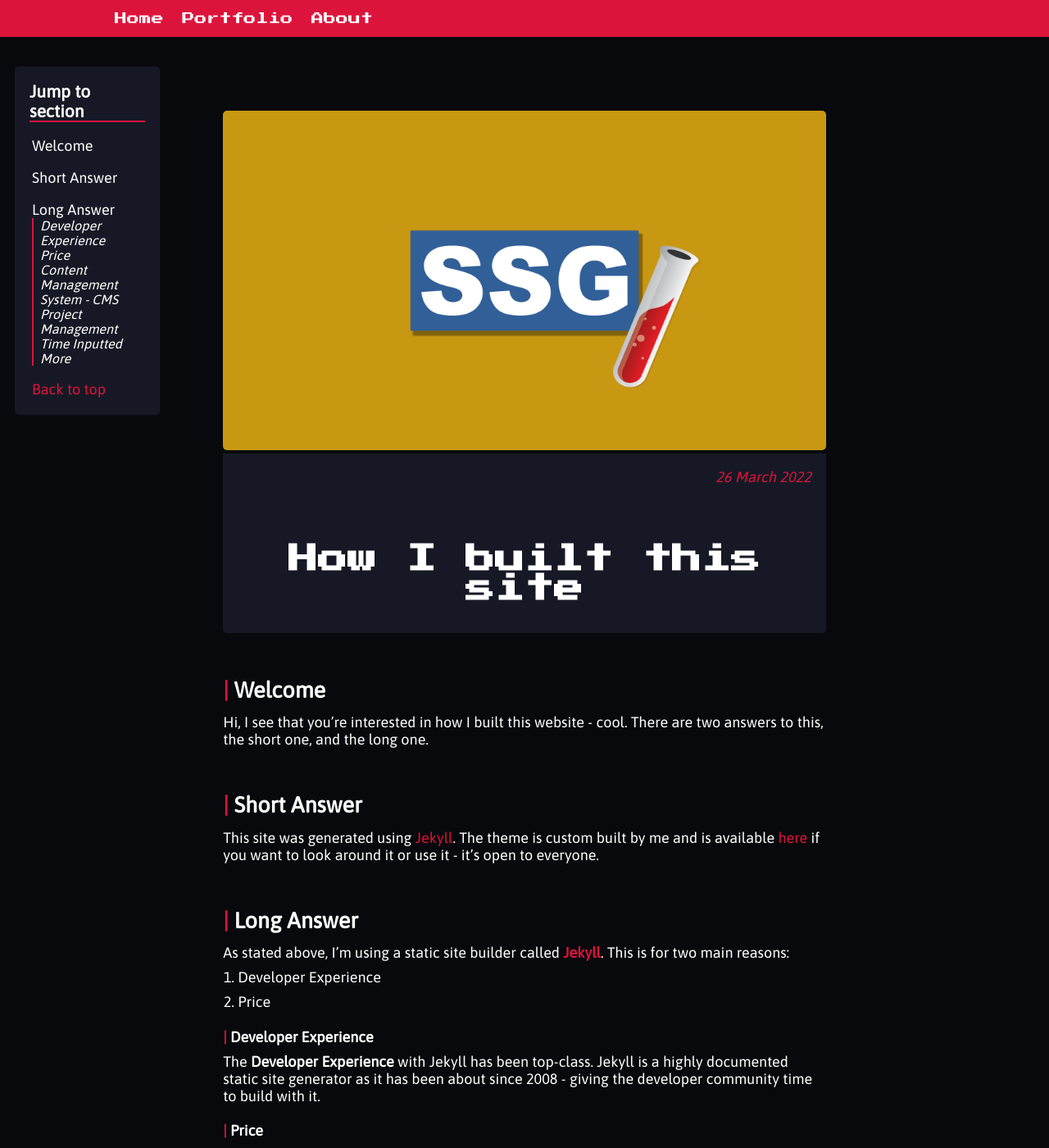
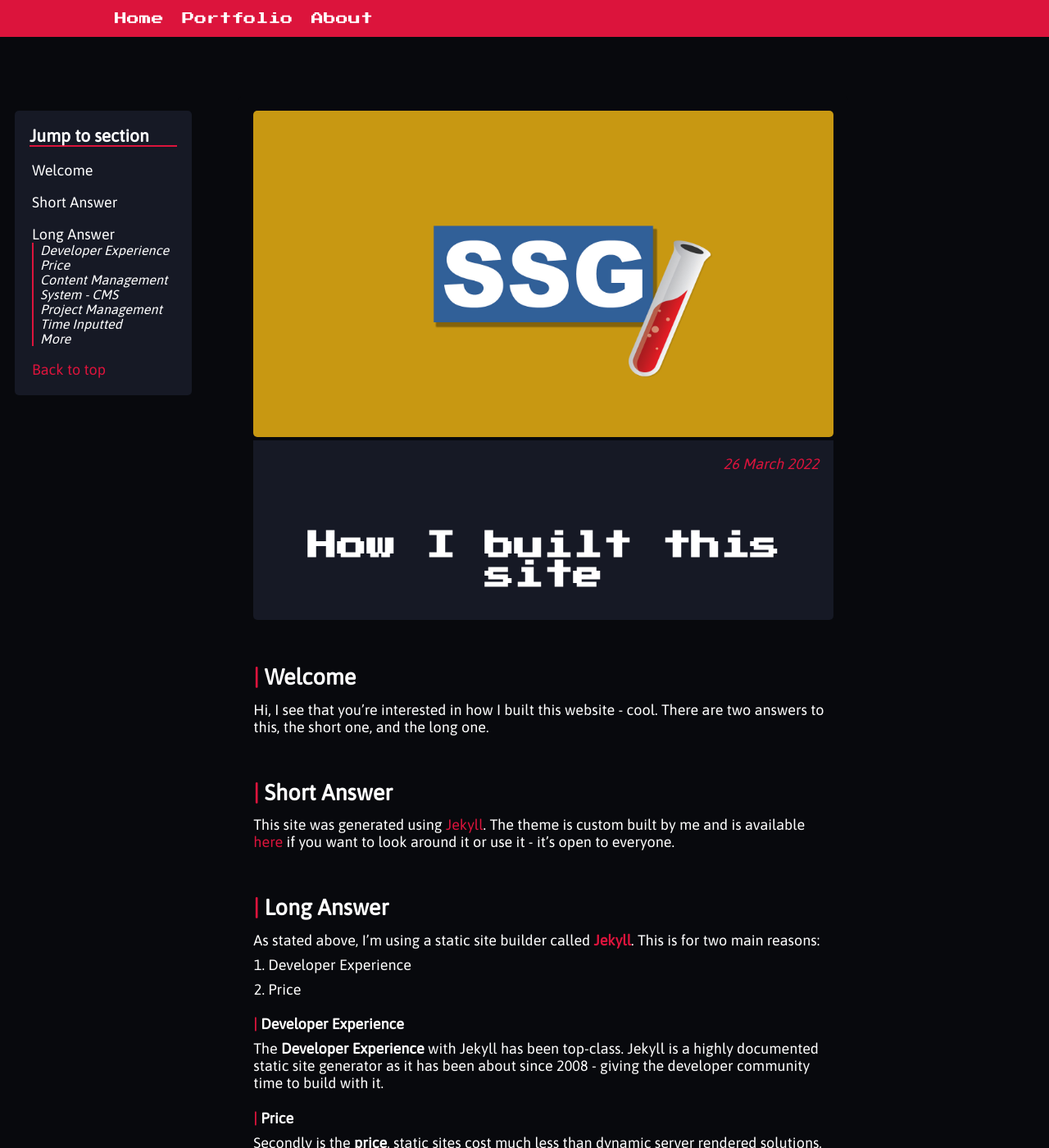
Before and after one commit to eoinparkinson/portfolio-site, a Jekyll site: the page built from _posts/2022-03-20-how-i-built-my-website.md, in a window 1280 px wide and 1400 px high. Shown: the whole window at 82% size. Built offline with Jekyll 4.4.1, drawn with Linux system fonts in a browser that asks for light colours.

Commit message:
sidebar fixed width and starts in line with content

```diff
--- a/assets/css/sidebar.css
+++ b/assets/css/sidebar.css
@@ -7,6 +7,8 @@
 	padding: 1em;
 	margin-left: 1em;
 	height: fit-content;
+	width: 10em;
+	margin-top: 3em;
 }
 
 .sidebar-items li {
```
